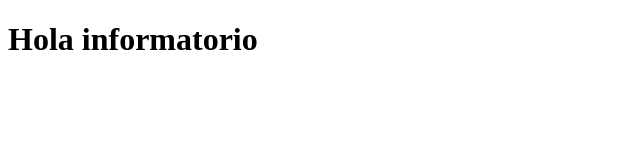
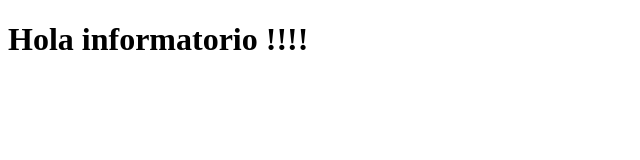
Before and after one commit to ruizgguillermo-wq/Informatorio, a plain HTML site: page app/index.html in a window 1280 px wide. Shown: the full height of the page, 0-640 px from the left. Drawn offline with Linux system fonts and the light colour scheme.

Commit message:
Tercer commit

```diff
--- a/app/index.html
+++ b/app/index.html
@@ -6,6 +6,6 @@
     <title>Primer despliegue</title>
 </head>
 <body>
-    <h1>Hola informatorio</h1>
+    <h1>Hola informatorio !!!!</h1>
 </body>
 </html>
```
